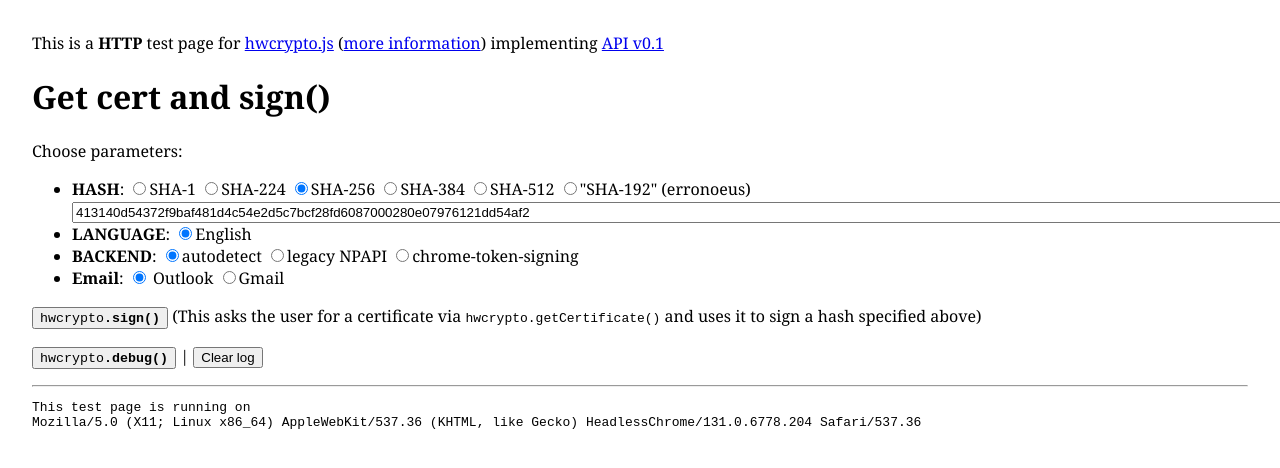
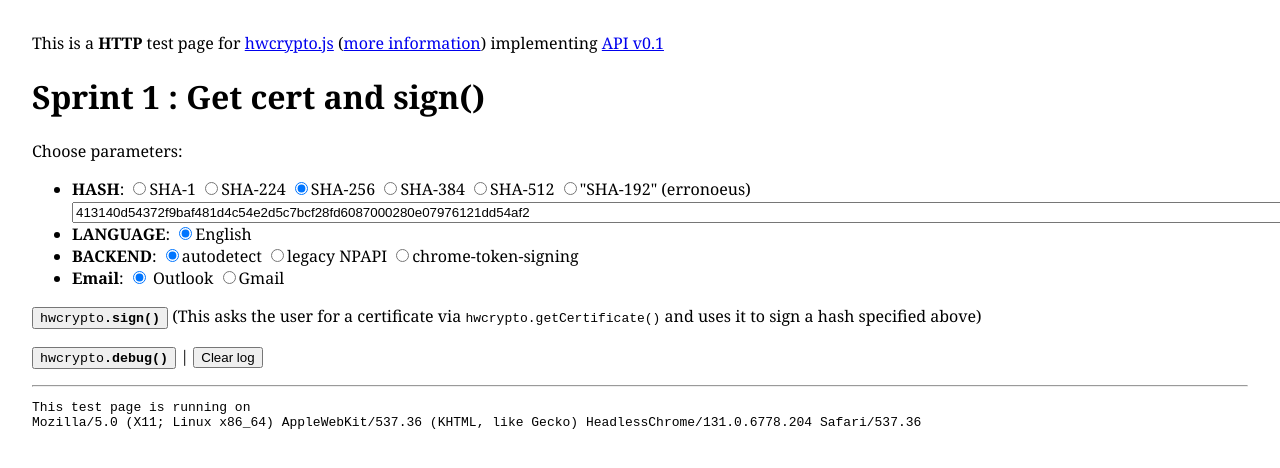
Before and after one commit to chromy234test/POC, a website: page index.html in a window 1280 px wide. Shown: the top 468 px of the page. Drawn offline with Linux system fonts and the light colour scheme.

Commit message:
Update index.html

```diff
--- a/index.html
+++ b/index.html
@@ -100,7 +100,7 @@
      implementing <a href="https://github.com/hwcrypto/hwcrypto.js/wiki/ModernAPI">API v0.1</a>
    </p>
 
-   <h1>Get cert and sign()</h1>
+   <h1>Sprint 1 : Get cert and sign()</h1>
    Choose parameters:
    <ul>
    <li><b>HASH</b>:
```
